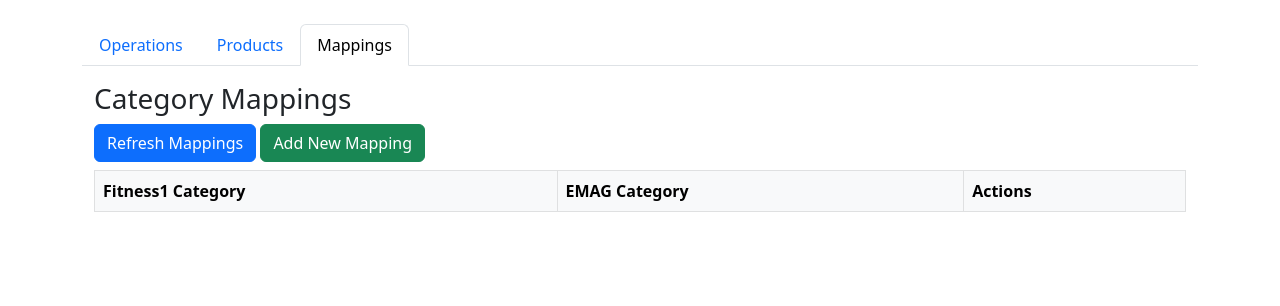
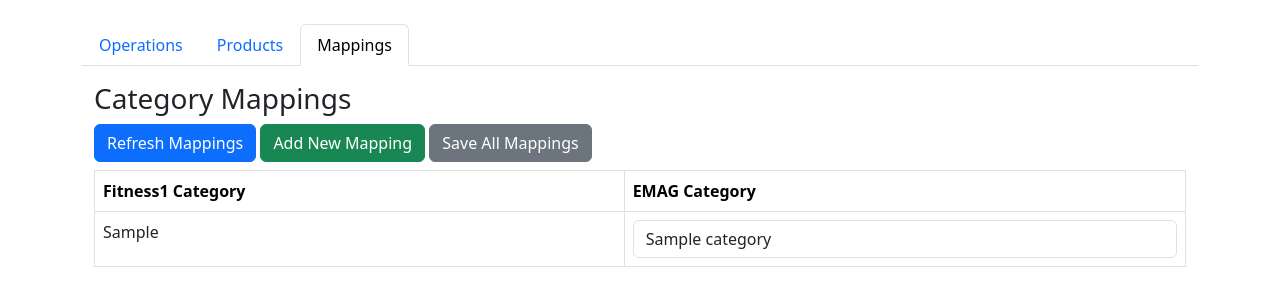
Before and after one commit to gochev06/idcars-emag, a Flask app: page /dashboard in a window 1280 px wide, after a click on "Mappings". Shown: the part 56-362 px from the top of the page. Run offline with Flask 3, Linux system fonts and the light colour scheme; the visitor is signed in with stand-in values (Sample User, id 1); tables that the repository leaves empty hold one stand-in row (values such as "Sample post"); data that the repository does not hold is empty.

Commit message:
Implement database setup and CRUD operations for mappings; enhance UI for category mappings

```diff
--- a/app/api.py
+++ b/app/api.py
@@ -1,5 +1,7 @@
 import threading
 from flask import Blueprint, request, jsonify
+from app import db
+from app.models import FitnessCategory, Mapping
 from app.logger import add_log, clear_logs, get_logs
 from app.services.emag_full_seq import (
     run_create_process,
@@ -107,7 +109,7 @@ def api_get_fitness1_products():
     products = fetch_all_fitness1_products(
         api_url=const.FITNESS1_API_URL, api_key=const.FITNESS1_API_KEY
     )
-    # Optionally, you could process these into dicts if needed
+    # Optionally, you could process these into dicts if neededog
     return jsonify({"products": products})
 
 
@@ -119,3 +121,55 @@ def api_get_emag_products():
         pause=1,
     )
     return jsonify({"products": products})
+
+
+@api_bp.route("/mappings", methods=["GET"])
+def api_get_mappings():
+    mappings = Mapping.query.all()
+    return jsonify({"mappings": {m.id: m.as_dict() for m in mappings}})
+
+
+@api_bp.route("/mappings", methods=["POST"])
+def api_create_mapping():
+    data = request.get_json() or {}
+    fitness1_cat = data.get("fitness1_category")
+    emag_cat = data.get("emag_category")
+    if not (fitness1_cat and emag_cat):
+        return (
+            jsonify(
+                {
+                    "status": "error",
+                    "message": "Both fitness1_category and emag_category are required.",
+                }
+            ),
+            400,
+        )
+    new_mapping = Mapping(fitness1_category=fitness1_cat, emag_category=emag_cat)
+    db.session.add(new_mapping)
+    db.session.commit()
+    return jsonify({"status": "success", "mapping": new_mapping.as_dict()}), 201
+
+
+@api_bp.route("/mappings", methods=["PATCH"])
+def api_update_mappings():
+    # Expect a list of mapping updates
+    data = request.get_json() or {}
+    updates = data.get("updates", [])
+    if not updates:
+        return jsonify({"status": "error", "message": "No updates provided."}), 400
+    for update in updates:
+        mapping_id = update.get("id")
+        new_emag_cat = update.get("emag_category")
+        if mapping_id and new_emag_cat:
+            mapping = Mapping.query.get(mapping_id)
+            if mapping:
+                mapping.emag_category = new_emag_cat
+    db.session.commit()
+    return jsonify({"status": "success", "message": "Mappings updated."})
+
+
+@api_bp.route("/categories", methods=["GET"])
+def api_get_categories():
+    # Return the allowed EMAG categories (from the FitnessCategory table)
+    categories = FitnessCategory.query.all()
+    return jsonify({"categories": [cat.as_dict() for cat in categories]})
--- a/app/templates/dashboard.html
+++ b/app/templates/dashboard.html
@@ -71,6 +71,9 @@
       .then(data => {
         // show the status message for a few seconds
         statusDiv.textContent = data.message;
+        setTimeout(() => {
+          statusDiv.textContent = '';
+        }, 3000);
         console.log('Logs cleared:', data);
         fetchLogs();
       })
@@ -88,6 +91,9 @@
       .then(response => response.json())
       .then(data => {
         statusDiv.textContent = data.message;
+        setTimeout(() => {
+          statusDiv.textContent = '';
+        }, 3000);
         console.log('Create Process Result:', data);
         fetchLogs();
       })
@@ -108,6 +114,9 @@
       .then(response => response.json())
       .then(data => {
         statusDiv.textContent = data.message;
+        setTimeout(() => {
+          statusDiv.textContent = '';
+        }, 3000);
         console.log('Update Process Result:', data);
         fetchLogs();
       })
@@ -155,9 +164,34 @@
         })
         .catch(error => console.error('Error fetching EMAG products:', error));
     }
-    // document.getElementById('products-tab').addEventListener('click', fetchProducts);
+</script>
+<script>
+    // Global variable to store allowed categories
+let allowedCategories = [];
 
-    // Mappings functions
+// Function to load allowed categories from the API
+function loadAllowedCategories() {
+  fetch('/api/categories')
+    .then(response => response.json())
+    .then(data => {
+      allowedCategories = data.categories.map(cat => cat.name);
+      // Populate dropdowns in new mapping form
+      const newEmagSelect = document.getElementById('newEmagCat');
+      newEmagSelect.innerHTML = '';
+      allowedCategories.forEach(cat => {
+        const option = document.createElement('option');
+        option.value = cat;
+        option.textContent = cat;
+        newEmagSelect.appendChild(option);
+      });
+    })
+    .catch(error => console.error('Error fetching categories:', error));
+}
+
+// Call this when the dashboard loads
+loadAllowedCategories();
+
+// Refresh mappings: populate the mappings table with a dropdown for EMAG category.
 function refreshMappings() {
   fetch('/api/mappings')
     .then(response => response.json())
@@ -169,33 +203,44 @@
         const mapping = mappings[id];
         const row = document.createElement('tr');
         row.dataset.id = id;
-            row.innerHTML = `<td>${mapping.fitness1_category}</td>
-                             <td contenteditable="true">${mapping.emag_category}</td>
-                             <td>
-                               <button class="btn btn-primary btn-sm" onclick="saveMapping(${id}, this)">Save</button>
-                             </td>`;
+        // Fitness1 category is shown as text
+        const cell1 = `<td>${mapping.fitness1_category}</td>`;
+        // EMAG category: dropdown populated with allowed categories, with the current value selected
+        let selectHTML = `<select class="form-control emag-select">`;
+        allowedCategories.forEach(cat => {
+          selectHTML += `<option value="${cat}" ${cat === mapping.emag_category ? 'selected' : ''}>${cat}</option>`;
+        });
+        selectHTML += `</select>`;
+        const cell2 = `<td>${selectHTML}</td>`;
+        row.innerHTML = cell1 + cell2;
         tbody.appendChild(row);
       }
     })
     .catch(error => console.error('Error fetching mappings:', error));
 }
 
-    function saveMapping(mappingId, btn) {
-      const row = btn.closest('tr');
-      const newEmagCat = row.cells[1].innerText;
-      fetch('/api/mappings/' + mappingId, {
+// Save all mappings: iterate over table rows and send bulk update.
+function saveAllMappings() {
+  const updates = [];
+  document.querySelectorAll('#mappingsTable tbody tr').forEach(row => {
+    const id = row.dataset.id;
+    const newEmagCat = row.querySelector('.emag-select').value;
+    updates.push({ id: id, emag_category: newEmagCat });
+  });
+  fetch('/api/mappings', {
     method: 'PATCH',
     headers: { 'Content-Type': 'application/json' },
-        body: JSON.stringify({ emag_category: newEmagCat })
+    body: JSON.stringify({ updates: updates })
   })
   .then(response => response.json())
   .then(data => {
-        alert(data.status === "success" ? "Mapping updated!" : "Error: " + data.message);
+    alert(data.status === "success" ? "Mappings updated!" : "Error: " + data.message);
     refreshMappings();
   })
-      .catch(error => console.error('Error updating mapping:', error));
+  .catch(error => console.error('Error updating mappings:', error));
 }
 
+// New mapping functions (unchanged except for dropdown population)
 function showNewMappingForm() {
   document.getElementById('newMappingForm').style.display = 'block';
 }
@@ -218,6 +263,9 @@
   })
   .catch(error => console.error('Error creating mapping:', error));
 }
-    // document.getElementById('mappings-tab').addEventListener('click', refreshMappings);
+ // Refresh mappings when the Mappings tab is clicked
+  document.getElementById('mappings-tab').addEventListener('click', refreshMappings);
+
+
 </script>
 {% endblock %}
--- a/app/templates/partials/_mappings.html
+++ b/app/templates/partials/_mappings.html
@@ -2,21 +2,29 @@
     <h3>Category Mappings</h3>
     <button class="btn btn-primary mb-2" onclick="refreshMappings()">Refresh Mappings</button>
     <button class="btn btn-success mb-2" onclick="showNewMappingForm()">Add New Mapping</button>
+    <button class="btn btn-secondary mb-2" onclick="saveAllMappings()">Save All Mappings</button>
+
+
+    <!-- Scrollable table container -->
+    <div style="overflow-y: auto; max-height: 300px;">
       <table class="table table-bordered" id="mappingsTable">
         <thead class="table-light">
           <tr>
-          <th>Fitness1 Category</th>
-          <th>EMAG Category</th>
-          <th>Actions</th>
+            <th style="position: sticky; top: 0; background-color: #fff; z-index: 2;">Fitness1 Category</th>
+            <th style="position: sticky; top: 0; background-color: #fff; z-index: 2;">EMAG Category</th>
           </tr>
         </thead>
-      <tbody></tbody>
+        <tbody>
+          <!-- Mapping rows will be injected here -->
+        </tbody>
       </table>
+    </div>
+
     <!-- New Mapping Form -->
     <div id="newMappingForm" class="mt-3" style="display: none;">
       <h4>New Mapping</h4>
       <input type="text" id="newFitness1Cat" placeholder="Fitness1 Category" class="form-control mb-2">
-      <input type="text" id="newEmagCat" placeholder="EMAG Category" class="form-control mb-2">
+      <select id="newEmagCat" class="form-control mb-2"></select>
       <button class="btn btn-success" onclick="createMapping()">Create Mapping</button>
       <button class="btn btn-secondary" onclick="hideNewMappingForm()">Cancel</button>
     </div>
```
Also changed, not shown: app/__init__.py (+11 -0 lines), app/services/emag_full_seq.py (+4 -3 lines). Lines whose indentation alone changed are shown as unchanged.
